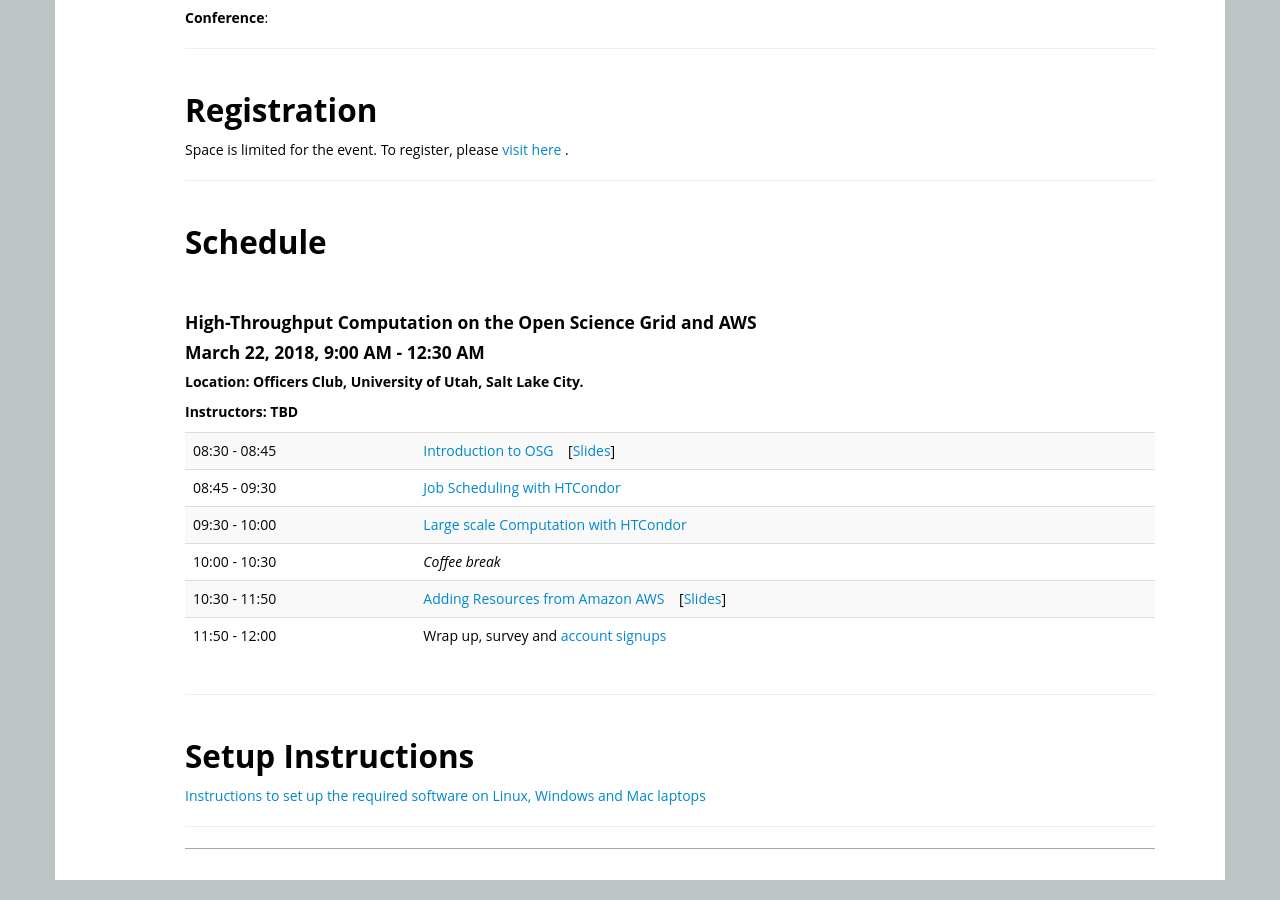
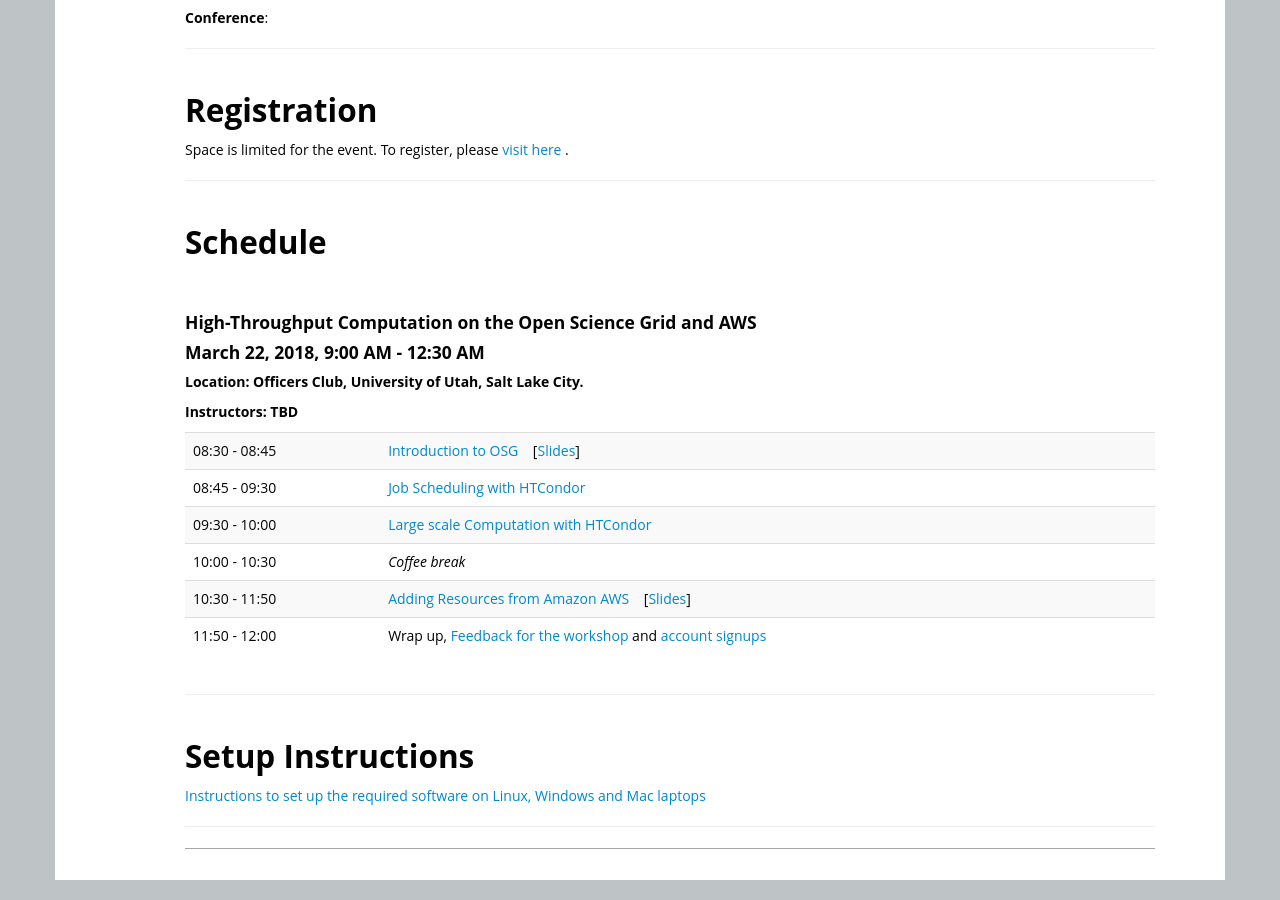
Before and after one commit to SWC-OSG-Workshop/OSG-UserTraining-AHM18, a Jekyll site: the page built from index.html, in a window 1280 px wide and 900 px high, scrolled down 935 px. Built offline with Jekyll 4.4.1, drawn with Linux system fonts in a browser that asks for light colours.

Commit message:
adding address

```diff
--- a/index.html
+++ b/index.html
@@ -135,7 +135,7 @@
       <tr> <td>09:30 - 10:00 </td> <td><a href="novice/DHTC/04a-ScalingUp-python.html">Large scale Computation with HTCondor</a> </td> </tr>
       <tr> <td>10:00 - 10:30</td> <td><em>Coffee break</em></td> </tr>
       <tr> <td>10:30 - 11:50 </td> <td><a href="novice/DHTC/08-condor_annex.html">Adding Resources from Amazon AWS</a> &nbsp;&nbsp; [<a href="https://docs.google.com/presentation/d/1uZw35Z6UwoEQ5vWEmMNmIoGzVCEblxBcNrHDUg7DIhw/edit?usp=sharing">Slides</a>]</td></td></td></tr>
-      <tr> <td>11:50 - 12:00 </td> <td>Wrap up, survey and <a href="http://osgconnect.net/signup">account signups</a></td></td></td></tr>
+      <tr> <td>11:50 - 12:00 </td> <td>Wrap up, <a href="https://goo.gl/forms/oQvGAE3eRfhQLUS52">Feedback for the workshop</a> and <a href="http://osgconnect.net/signup">account signups</a></td></td></td></tr>
     </table>
   </div>
 <hr/>
```
